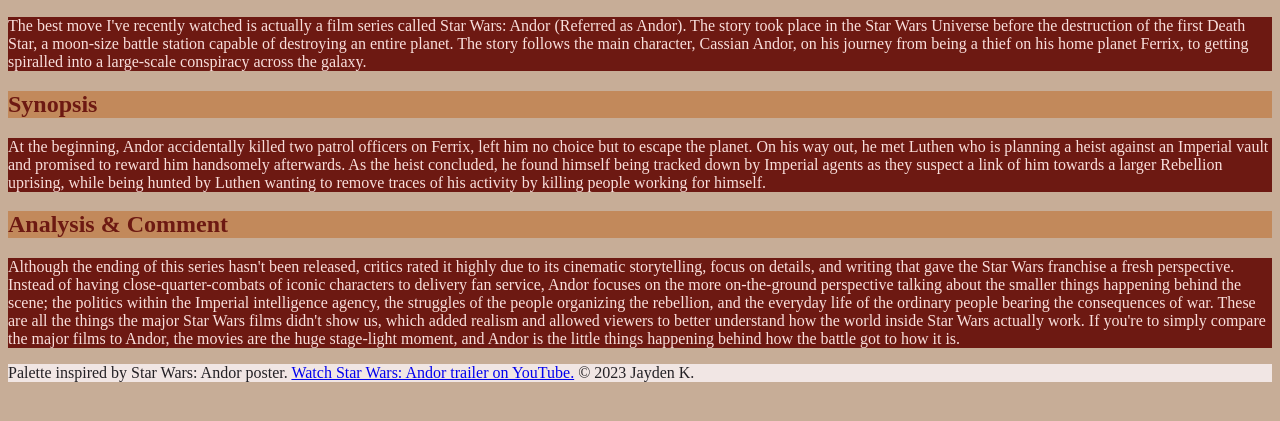
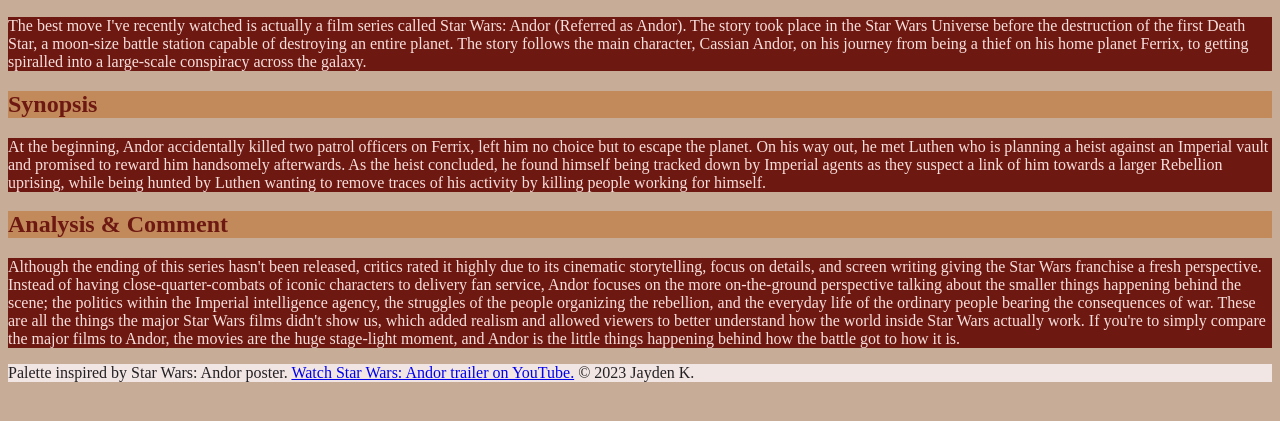
Before and after one commit to koxxwlu/UX220_Lab_3, a plain HTML site: page index.html in a window 1280 px wide. Shown: the part 359-780 px from the top of the page. Drawn offline with Linux system fonts and the light colour scheme.

Commit message:
Update index.html

```diff
--- a/index.html
+++ b/index.html
@@ -25,7 +25,7 @@
       Analysis & Comment
     </h2>
     <p>
-      Although the ending of this series hasn't been released, critics rated it highly due to its cinematic storytelling, focus on details, and writing that gave the Star Wars franchise a fresh perspective. Instead of having close-quarter-combats of iconic characters to delivery fan service, Andor focuses on the more on-the-ground perspective talking about the smaller things happening behind the scene; the politics within the Imperial intelligence agency, the struggles of the people organizing the rebellion, and the everyday life of the ordinary people bearing the consequences of war. These are all the things the major Star Wars films didn't show us, which added realism and allowed viewers to better understand how the world inside Star Wars actually work. If you're to simply compare the major films to Andor, the movies are the huge stage-light moment, and Andor is the little things happening behind how the battle got to how it is.
+      Although the ending of this series hasn't been released, critics rated it highly due to its cinematic storytelling, focus on details, and screen writing giving the Star Wars franchise a fresh perspective. Instead of having close-quarter-combats of iconic characters to delivery fan service, Andor focuses on the more on-the-ground perspective talking about the smaller things happening behind the scene; the politics within the Imperial intelligence agency, the struggles of the people organizing the rebellion, and the everyday life of the ordinary people bearing the consequences of war. These are all the things the major Star Wars films didn't show us, which added realism and allowed viewers to better understand how the world inside Star Wars actually work. If you're to simply compare the major films to Andor, the movies are the huge stage-light moment, and Andor is the little things happening behind how the battle got to how it is.
     </p>
     <footer>
       Palette inspired by Star Wars: Andor poster. <a href="https://www.youtube.com/watch?v=cKOegEuCcfw&pp=ygUNYW5kb3IgdHJhaWxlcg%3D%3D">Watch Star Wars: Andor trailer on YouTube.</a>
```
